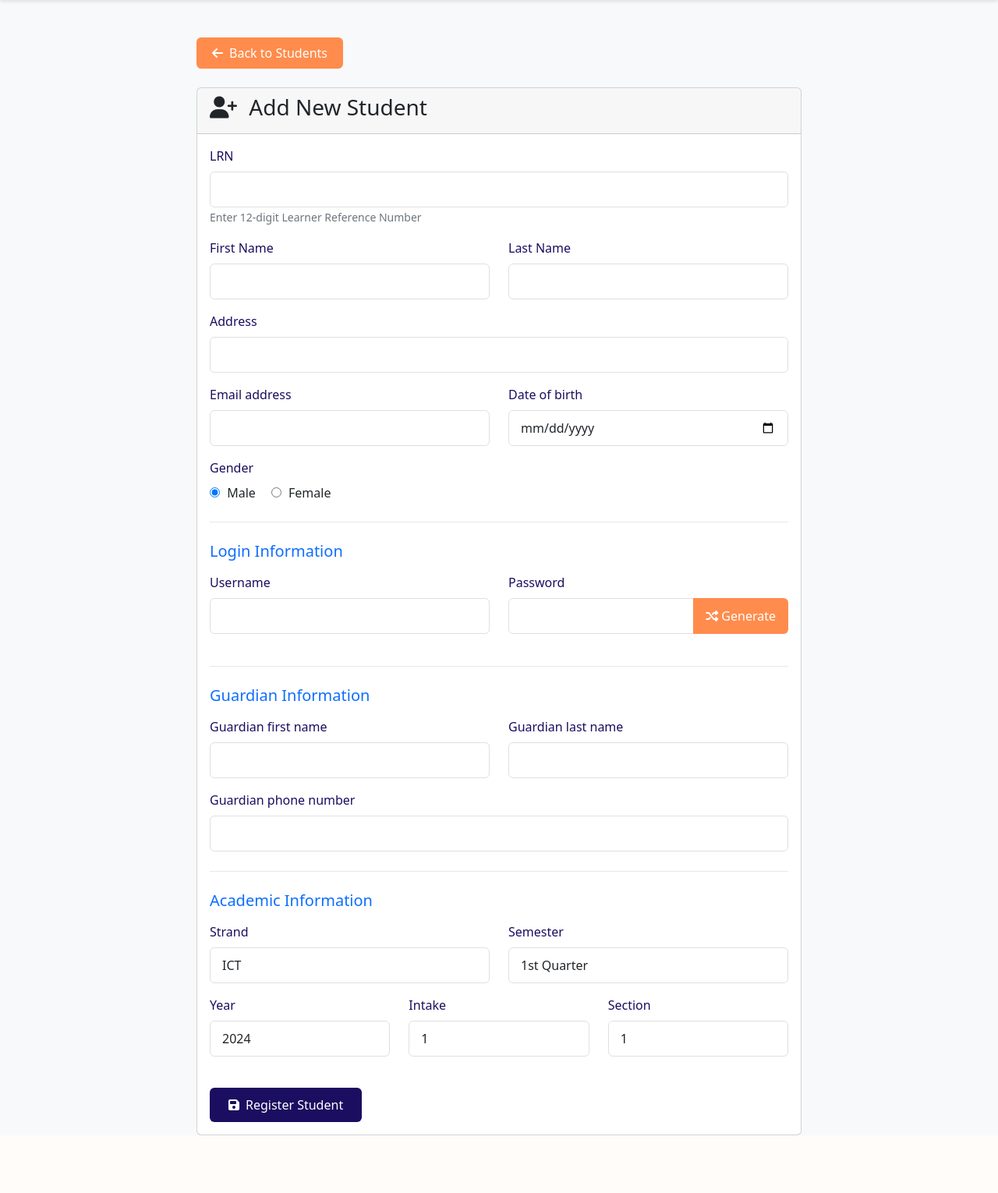
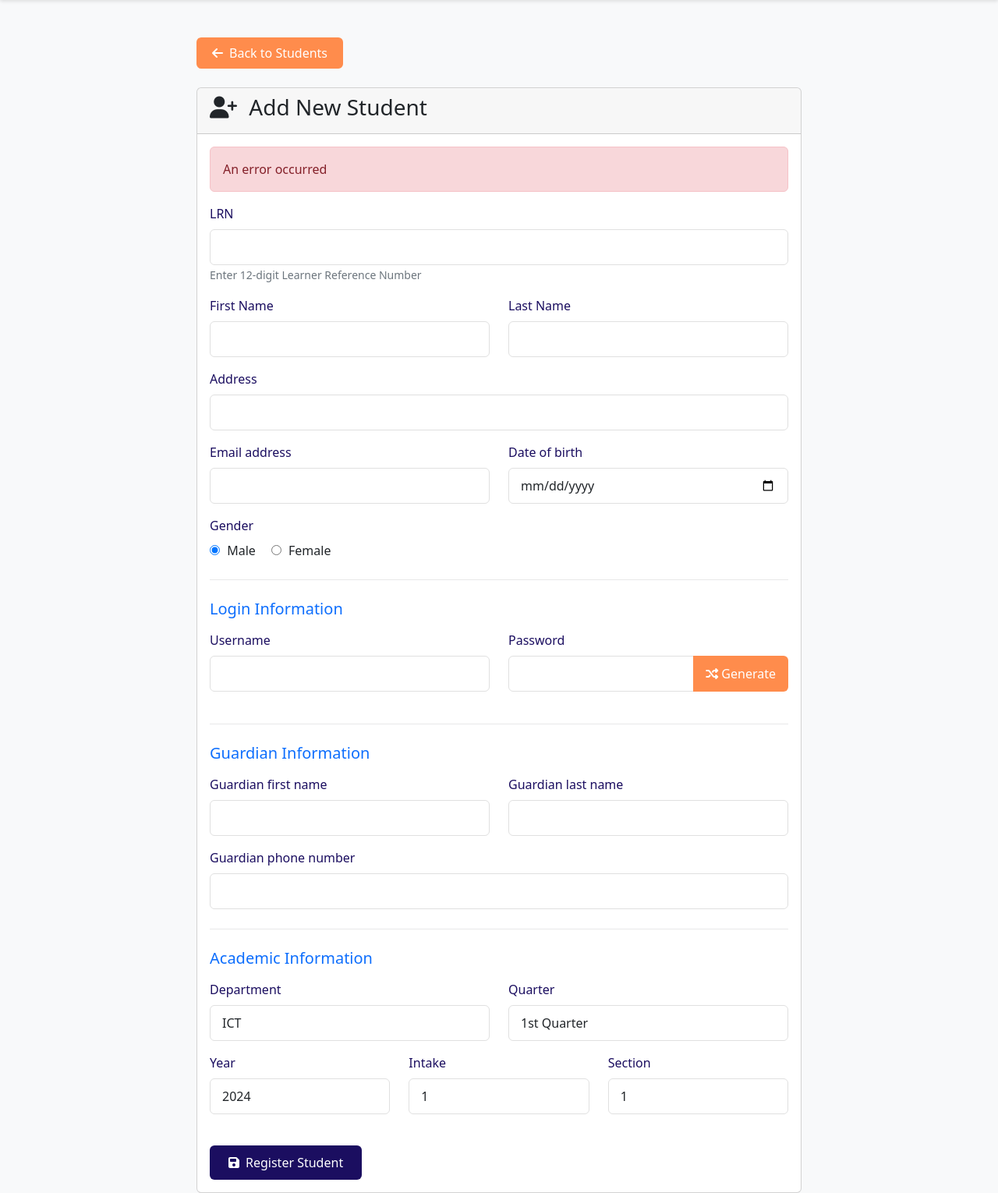
Before and after one commit to Khadalicioso/UNILINK-SubSystem, a PHP site: the page made by admin/student-add.php in a window 1280 px wide. Shown: the part 72-1602 px from the top of the page at 78% size. Before the commit the page ends 1528 px from the top, so only its background shows below. Run offline with PHP 8.4, Linux system fonts and the light colour scheme; the visitor is signed in with stand-in values (Sample User, id 1); some libraries are stand-ins or nearby versions.

Commit message:
fix a bug in registering the students

```diff
--- a/admin/student-add.php
+++ b/admin/student-add.php
@@ -163,6 +163,17 @@ if (isset($_SESSION['admin_id']) && isset($_SESSION['role'])) {
                         </h3>
                     </div>
                     <div class="card-body">
+                        <?php if (isset($_GET['error'])) { ?>
+                            <div class="alert alert-danger" role="alert">
+                                <?=$_GET['error']?>
+                            </div>
+                        <?php } ?>
+
+                        <?php if (isset($_GET['success'])) { ?>
+                            <div class="alert alert-success" role="alert">
+                                <?=$_GET['success']?>
+                            </div>
+                        <?php } ?>
                         <form method="post" action="req/student-add.php">
                             <div class="mb-3">
                                 <label class="form-label">LRN</label>
@@ -300,19 +311,19 @@ if (isset($_SESSION['admin_id']) && isset($_SESSION['role'])) {
 
                             <div class="row">
                                 <div class="col-md-6 mb-3">
-                                    <label class="form-label">Strand</label>
-                                    <select class="form-control" name="strand">
-                                        <option>ICT</option>
-                                        <option>ABM</option>
-                                        <option>STEM</option>
-                                        <option>HUMSS</option>
+                                    <label class="form-label">Department</label>
+                                    <select class="form-control" name="department">
+                                        <option value="ICT">ICT</option>
+                                        <option value="ABM">ABM</option>
+                                        <option value="STEM">STEM</option>
+                                        <option value="HUMSS">HUMSS</option>
                                     </select>
                                 </div>
                                 <div class="col-md-6 mb-3">
-                                    <label class="form-label">Semester</label>
-                                    <select class="form-control" name="sem">
-                                        <option>1st Quarter</option>
-                                        <option>2nd Quarter</option>
+                                    <label class="form-label">Quarter</label>
+                                    <select class="form-control" name="semester">
+                                        <option value="1st Quarter">1st Quarter</option>
+                                        <option value="2nd Quarter">2nd Quarter</option>
                                     </select>
                                 </div>
                             </div>
@@ -321,8 +332,8 @@ if (isset($_SESSION['admin_id']) && isset($_SESSION['role'])) {
                                 <div class="col-md-4 mb-3">
                                     <label class="form-label">Year</label>
                                     <select class="form-control" name="year">
-                                        <option>2024</option>
-                                        <option>2025</option>
+                                        <option value="2024">2024</option>
+                                        <option value="2025">2025</option>
                                     </select>
                                 </div>
                                 <div class="col-md-4 mb-3">
@@ -335,7 +346,7 @@ if (isset($_SESSION['admin_id']) && isset($_SESSION['role'])) {
                                 </div>
                                 <div class="col-md-4 mb-3">
                                     <label class="form-label">Section</label>
-                                    <select class="form-control" name="sec">
+                                    <select class="form-control" name="section">
                                         <?php for ($int = 1; $int <= 10; $int++) { ?>
                                             <option value="<?= $int ?>"><?= $int ?></option>
                                         <?php } ?>
```
Also changed, not shown: admin/req/student-add.php (+7 -2 lines).
